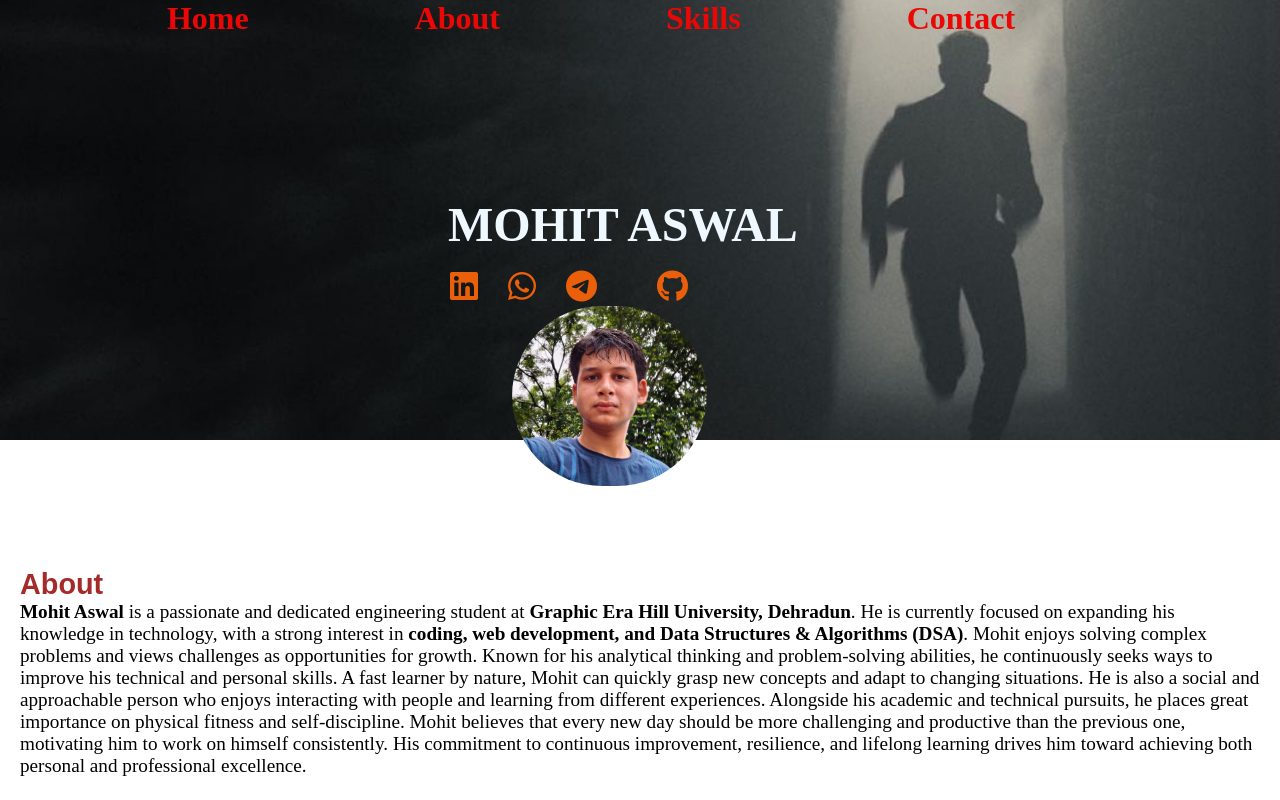
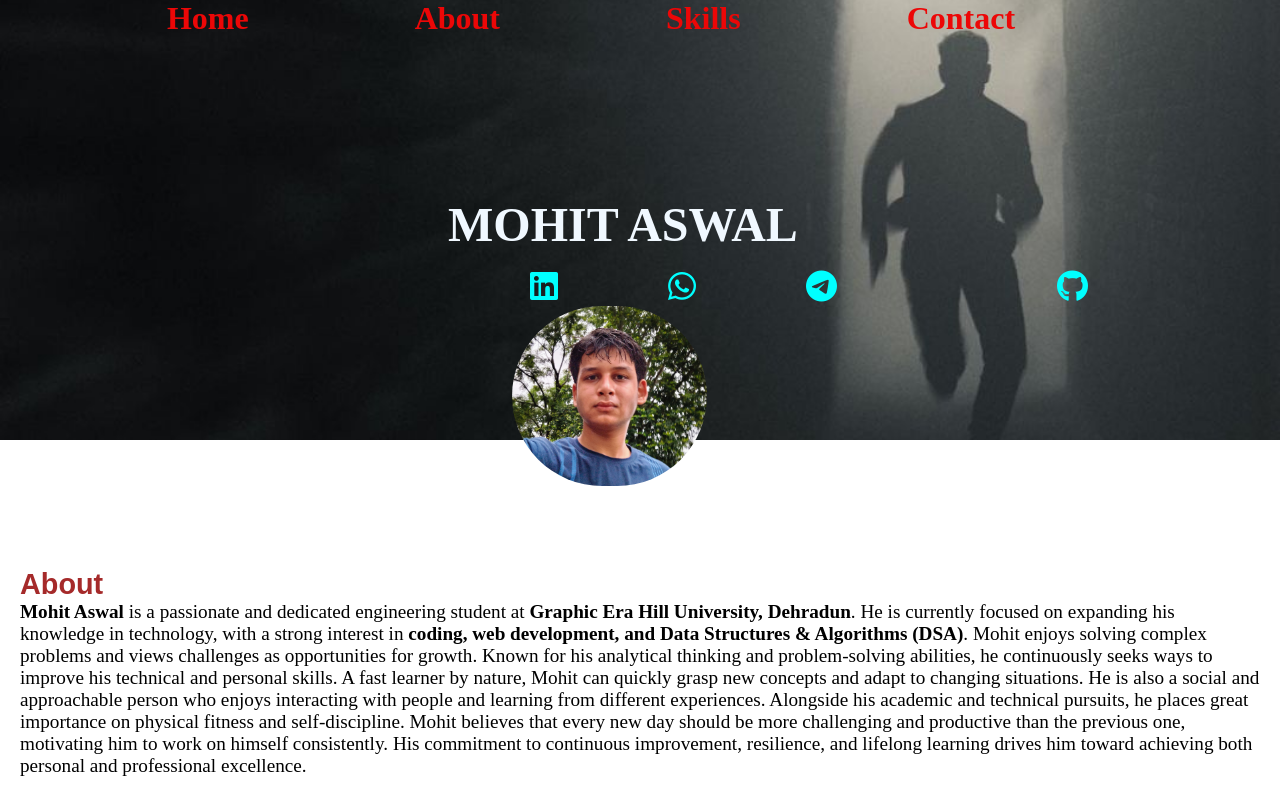
Before and after one commit to mohitaswal08/mohit-portfolio, a plain HTML site: page index.html in a window 1280 px wide. Shown: the top 800 px of the page. Drawn offline with Linux system fonts and the light colour scheme; some icons are missing.

Commit message:
changed logo color

```diff
--- a/index.html
+++ b/index.html
@@ -34,27 +34,27 @@
                 <ul class="icons" >
                     <li>
                         <a href="https://www.linkedin.com/jobs/" target="_blank">
-                            <i class="fa-brands fa-linkedin"></i>
+                            <i class="fa-brands fa-linkedin" style="color: aqua;"></i>
                         </a>
                     </li>
                     <li>
                         <a href="https://web.whatsapp.com/" target="_blank">
-                            <i class="fa-brands fa-whatsapp"></i>
+                            <i class="fa-brands fa-whatsapp" style="color: aqua;"></i>
                         </a>
                     </li>
                     <li>
                         <a href="https://web.telegram.org/a/" target="_blank">
-                            <i class="fa-brands fa-telegram"></i>
+                            <i class="fa-brands fa-telegram"style="color: aqua;"></i>
                         </a>
                     </li>
                     <li>
                         <a href="https://leetcode.com/" target="_blank">
-                           <i class="fa-brands fa-leetcode"></i>
+                           <i class="fa-brands fa-leetcode"style="color: aqua;"></i>
                         </a>
                     </li>
                     <li>
                         <a href="https://github.com/mohitaswal08" target="_blank">
-                           <i class="fa-brands fa-github"></i>
+                           <i class="fa-brands fa-github"style="color: aqua;"></i>
                         </a>
                     </li>
 
--- a/m-intro.css
+++ b/m-intro.css
@@ -46,6 +46,10 @@
 }
 .icons li a i{
     color: rgb(234, 96, 10);
+    margin-left: 5rem;
+}
+.linkdin-icon {
+    color: red;
 }
 .icons{
     display: flex;
```
